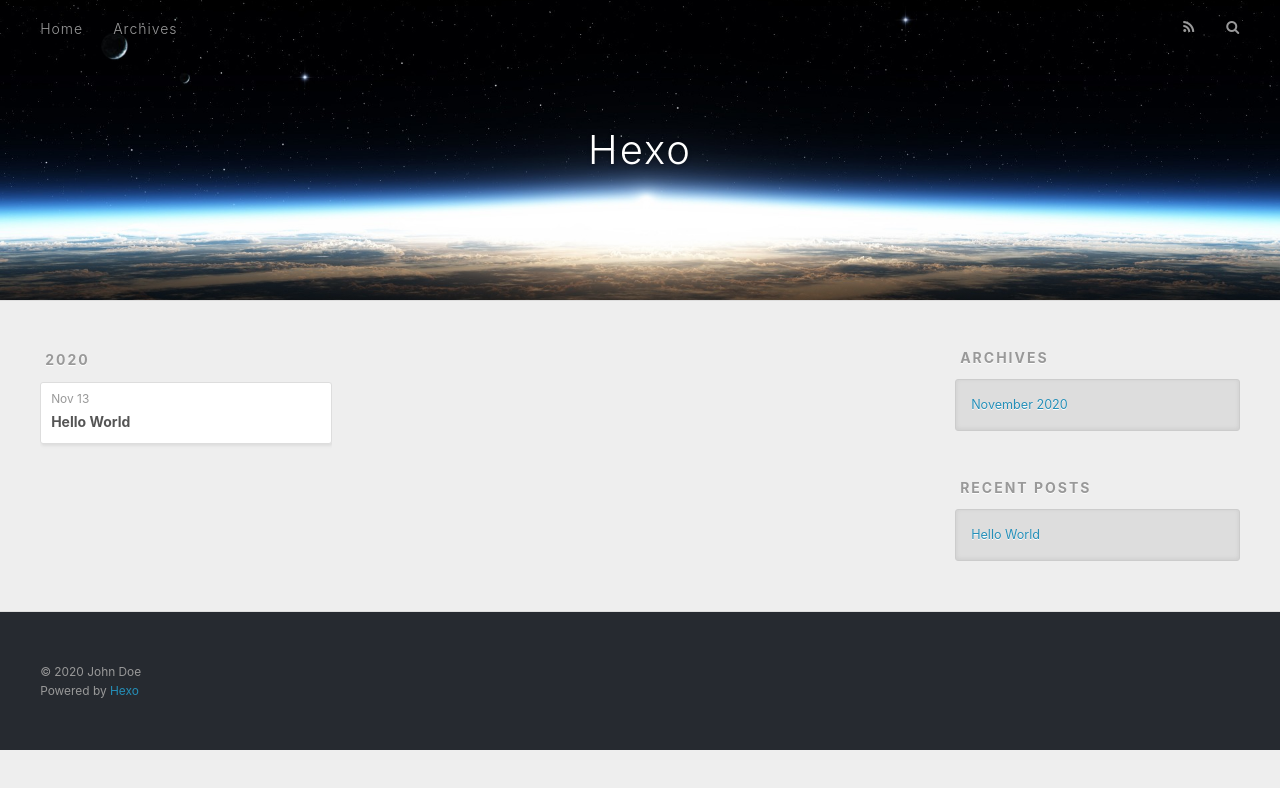
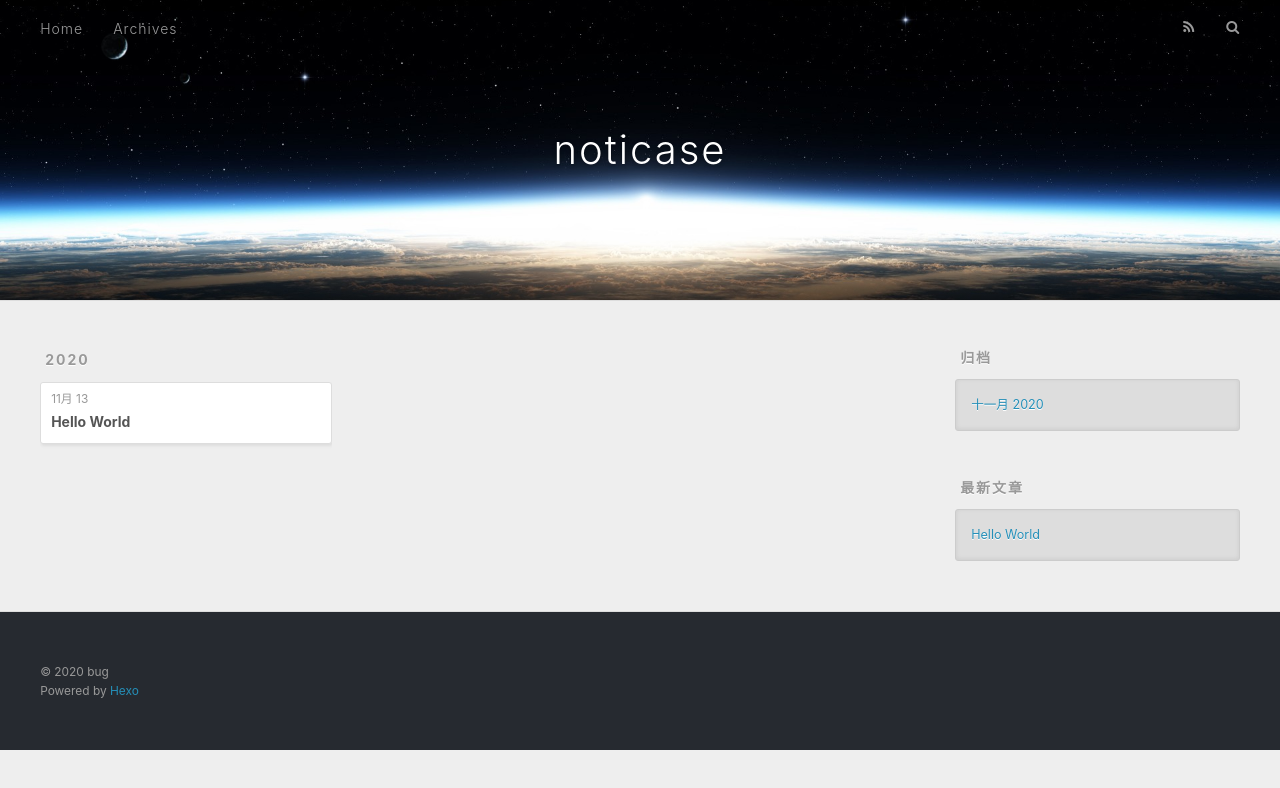
Before and after one commit to deckcode/deckcode.github.io, a plain HTML site: page archives/2020/11/index.html in a window 1280 px wide. Drawn offline with nearby package versions, Linux system fonts and the light colour scheme.

Commit message:
Site updated: 2020-11-13 16:09:07

```diff
--- a/archives/2020/11/index.html
+++ b/archives/2020/11/index.html
@@ -5,17 +5,20 @@
 
 
 
-  <title>Archives: 2020/11 | Hexo</title>
+  <title>归档: 2020/11 | noticase</title>
   <meta name="viewport" content="width=device-width, initial-scale=1, maximum-scale=1">
-  <meta property="og:type" content="website">
-<meta property="og:title" content="Hexo">
+  <meta name="description" content="personal blog test">
+<meta property="og:type" content="website">
+<meta property="og:title" content="noticase">
 <meta property="og:url" content="http://example.com/archives/2020/11/index.html">
-<meta property="og:site_name" content="Hexo">
-<meta property="og:locale" content="en_US">
-<meta property="article:author" content="John Doe">
+<meta property="og:site_name" content="noticase">
+<meta property="og:description" content="personal blog test">
+<meta property="og:locale" content="zh_CN">
+<meta property="article:author" content="bug">
+<meta property="article:tag" content="personal blog">
 <meta name="twitter:card" content="summary">
 
-    <link rel="alternate" href="/atom.xml" title="Hexo" type="application/atom+xml">
+    <link rel="alternate" href="/atom.xml" title="noticase" type="application/atom+xml">
 
 
     <link rel="icon" href="/favicon.png">
@@ -36,7 +39,7 @@
   <div id="header-outer" class="outer">
     <div id="header-title" class="inner">
       <h1 id="logo-wrap">
-        <a href="/" id="logo">Hexo</a>
+        <a href="/" id="logo">noticase</a>
       </h1>
 
     </div>
@@ -53,7 +56,7 @@
 
           <a id="nav-rss-link" class="nav-icon" href="/atom.xml" title="RSS Feed"></a>
 
-        <a id="nav-search-btn" class="nav-icon" title="Search"></a>
+        <a id="nav-search-btn" class="nav-icon" title="搜索"></a>
       </nav>
       <div id="search-form-wrap">
         <form action="//google.com/search" method="get" accept-charset="UTF-8" class="search-form"><input type="search" name="q" class="search-form-input" placeholder="Search"><button type="submit" class="search-form-submit">&#xF002;</button><input type="hidden" name="sitesearch" value="http://example.com"></form>
@@ -79,7 +82,7 @@
   <div class="archive-article-inner">
     <header class="archive-article-header">
       <a href="/2020/11/13/hello-world/" class="archive-article-date">
-  <time datetime="2020-11-13T05:31:42.836Z" itemprop="datePublished">Nov 13</time>
+  <time datetime="2020-11-13T05:31:42.836Z" itemprop="datePublished">11月 13</time>
 </a>
 
 
@@ -111,9 +114,9 @@
 
 
   <div class="widget-wrap">
-    <h3 class="widget-title">Archives</h3>
+    <h3 class="widget-title">归档</h3>
     <div class="widget">
-      <ul class="archive-list"><li class="archive-list-item"><a class="archive-list-link" href="/archives/2020/11/">November 2020</a></li></ul>
+      <ul class="archive-list"><li class="archive-list-item"><a class="archive-list-link" href="/archives/2020/11/">十一月 2020</a></li></ul>
     </div>
   </div>
 
@@ -121,7 +124,7 @@
 
 
   <div class="widget-wrap">
-    <h3 class="widget-title">Recent Posts</h3>
+    <h3 class="widget-title">最新文章</h3>
     <div class="widget">
       <ul>
 
@@ -141,7 +144,7 @@
 
   <div class="outer">
     <div id="footer-info" class="inner">
-      &copy; 2020 John Doe<br>
+      &copy; 2020 bug<br>
       Powered by <a href="http://hexo.io/" target="_blank">Hexo</a>
     </div>
   </div>
```
Also changed, not shown: 2020/11/13/hello-world/index.html (+13 -12 lines), archives/2020/index.html (+17 -14 lines), archives/index.html (+17 -14 lines), index.html (+17 -14 lines).
